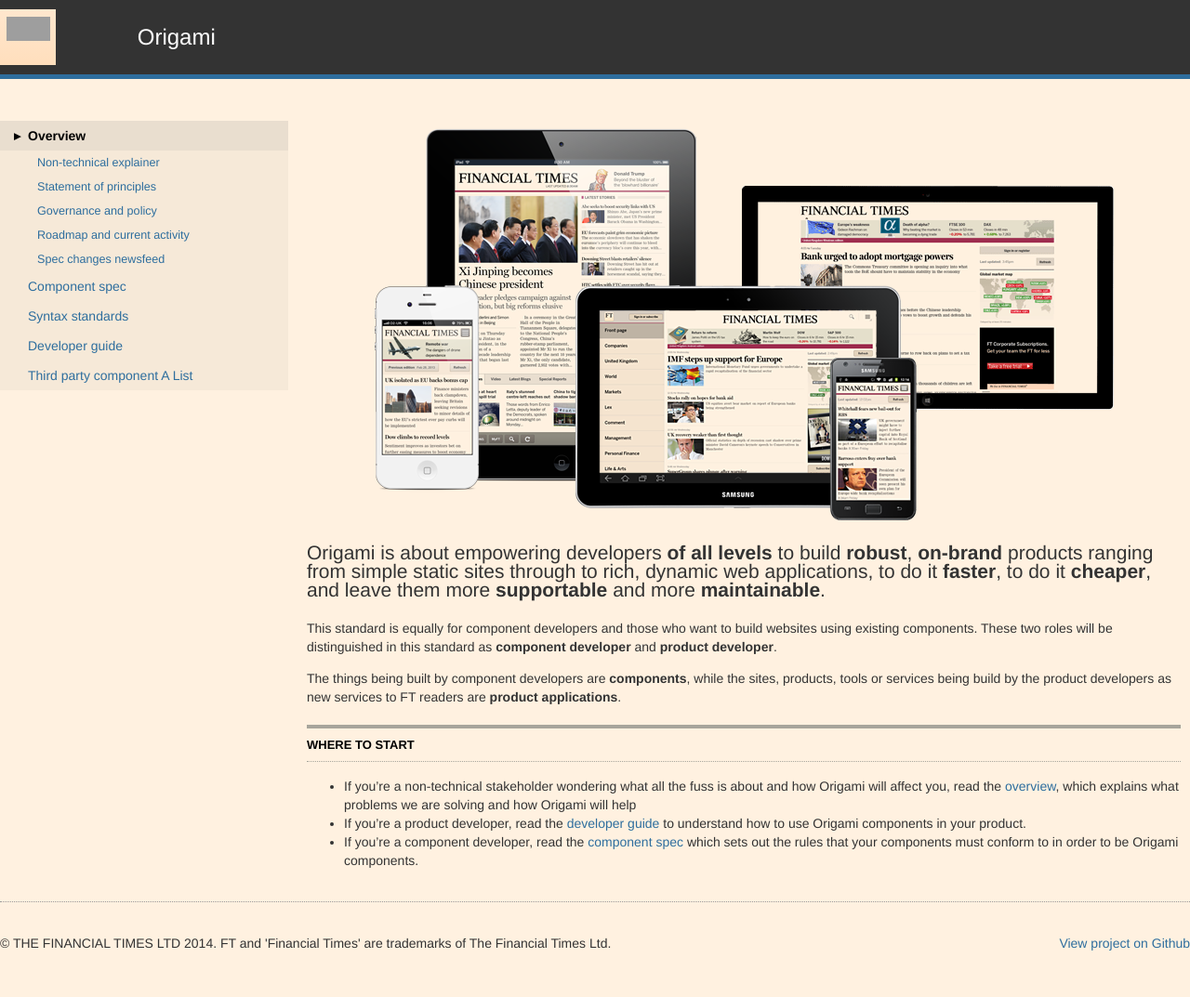
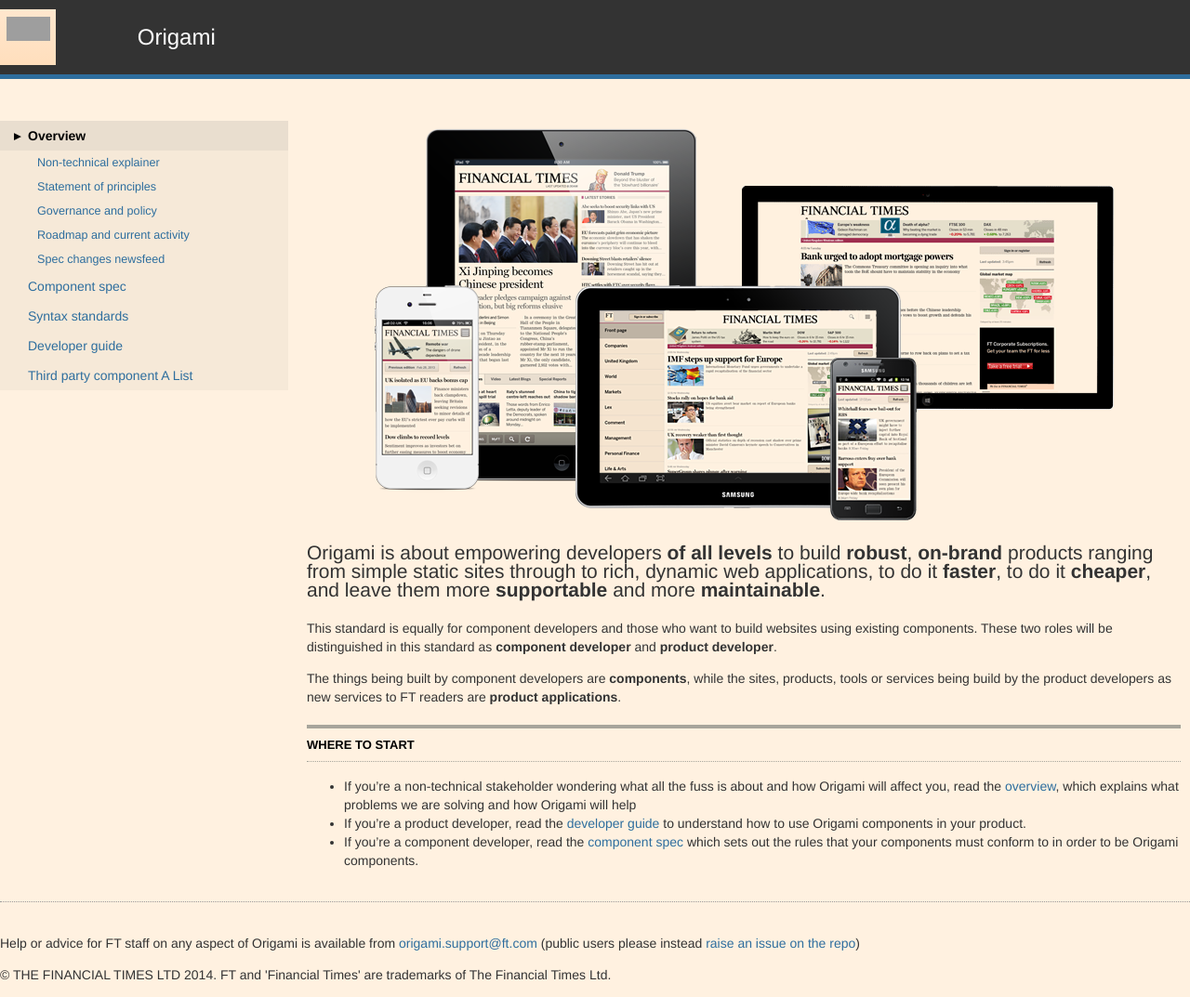
Before and after one commit to Financial-Times/ft-origami, a Jekyll site: the page built from index.md, in a window 1280 px wide. Shown: the whole page at 93% size. Built offline with Jekyll 4.4.1, drawn with Linux system fonts in a browser that asks for light colours; some web fonts are replaced; before the commit the page ends 1039 px from its top, so only the background shows below that; grey boxes are pictures that could not be loaded.

Commit message:
Add contact details for support team

```diff
--- a/_layouts/default.html
+++ b/_layouts/default.html
@@ -138,7 +138,8 @@
         </div>
 
         <div class='o-techdocs-footer'>
-          <p><a href='http://github.com/financial-times/ft-origami'>View project on Github</a>&copy; THE FINANCIAL TIMES LTD {{ site.time | date:'%Y' }}. FT and 'Financial Times' are trademarks of The Financial Times Ltd.</p>
+          <p>Help or advice for FT staff on any aspect of Origami is available from <a style='float:none' href='mailto:origami.support@ft.com'>origami.support@ft.com</a> (public users please instead <a style='float:none' href='https://github.com/Financial-Times/ft-origami/issues'>raise an issue on the repo</a>)</p>
+          <p>&copy; THE FINANCIAL TIMES LTD {{ site.time | date:'%Y' }}. FT and 'Financial Times' are trademarks of The Financial Times Ltd.</p>
         </div>
 
       <script src='https://cdnjs.cloudflare.com/ajax/libs/prettify/r298/prettify.js'></script>
```
